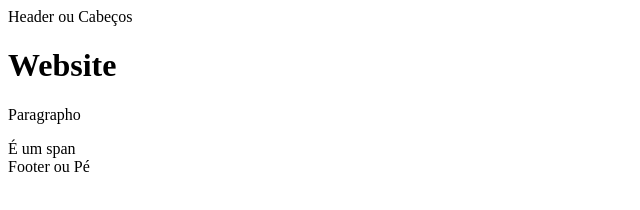
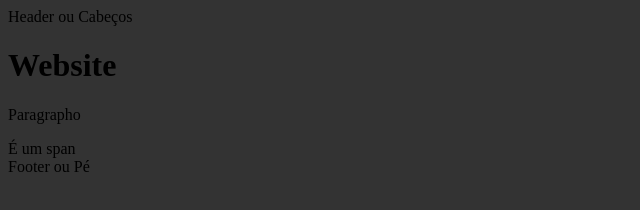
Before and after one commit to Tsuzas/IEFP, a plain HTML site: page Website_Estatico/index.html in a window 1280 px wide. Shown: the whole page, without its empty margins (0-640 px from the left). Drawn offline with Linux system fonts and the light colour scheme.

Commit message:
Background Change // Add Folder

```diff
--- a/Website_Estatico/index.html
+++ b/Website_Estatico/index.html
@@ -4,6 +4,7 @@
     <meta charset="UTF-8">
     <meta name="viewport" content="width=device-width, initial-scale=1.0">
     <title>Document</title>
+    <link rel="stylesheet" href="../style/style.css">
 </head>
 <body>
     <header>Header ou Cabeços</header>
--- /dev/null
+++ b/style/style.css
@@ -0,0 +1,3 @@
+body{
+    background-color: rgb(51, 51, 51);
+}
```
